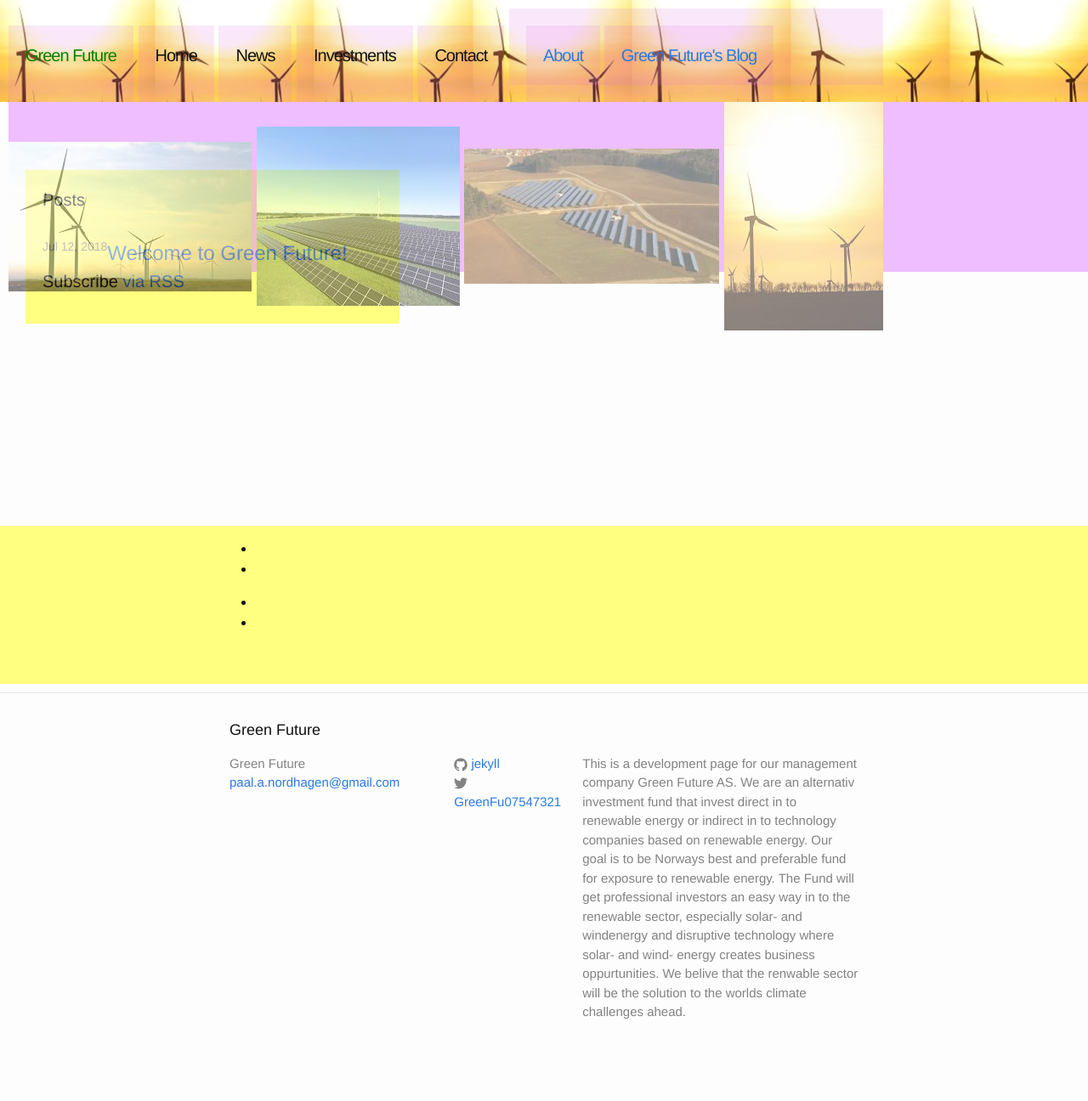
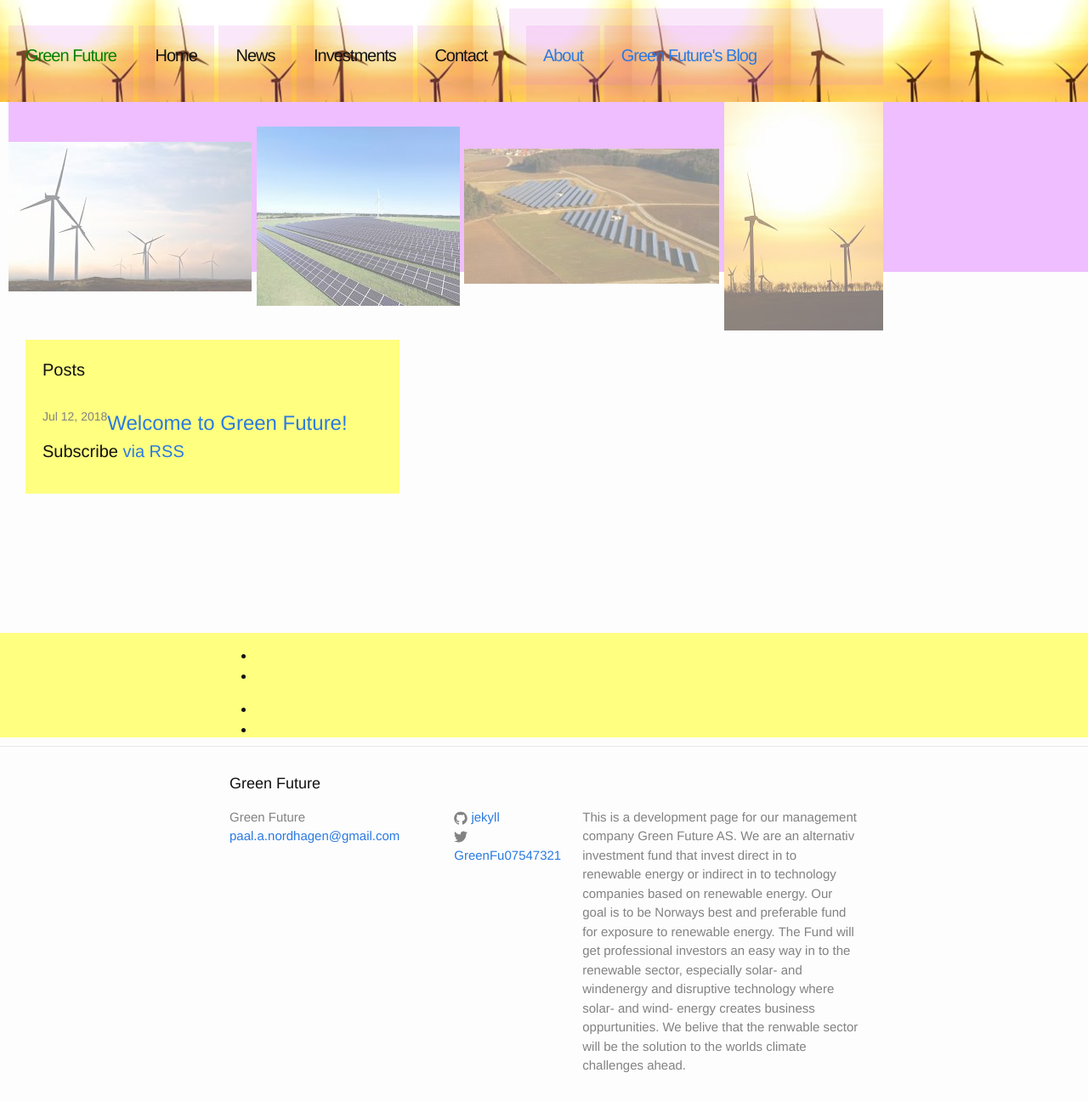
Before and after one commit to Paal-August/Paal-August.github.io, a Jekyll site: the page built from index.html, in a window 1280 px wide and 1296 px high. Shown: the whole window at 85% size. Built offline with Jekyll 4.4.1, drawn with Linux system fonts in a browser that asks for light colours.

Commit message:
Update _layout.scss

```diff
--- a/_sass/_layout.scss
+++ b/_sass/_layout.scss
@@ -290,7 +290,7 @@
  */
 
 .home{
-  margin:200px 0 0 0;
+  margin:400px 0 0 0;
   font-size: 20px;
   grid-gap: 1px;
   width:400px;
@@ -336,10 +336,10 @@
    margin:400px 0 0 0;
    font-size: 20px;
    grid-gap: 1px;
-   width:200px;
+   width:400px;
    float:left;
 
-   display:inline-block;
+
   /* grid-area: 9 / 1 / 14/8;*/
 }
 
```
